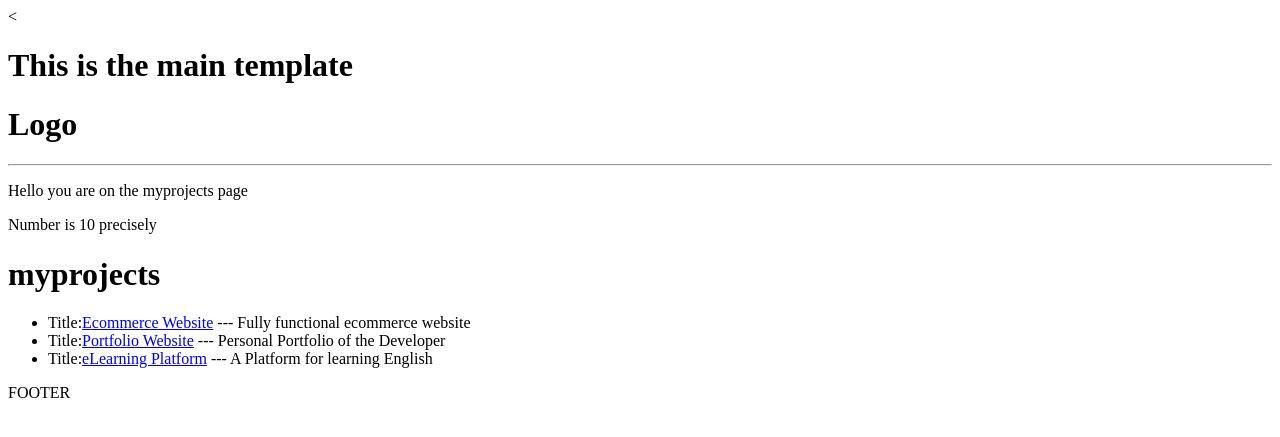
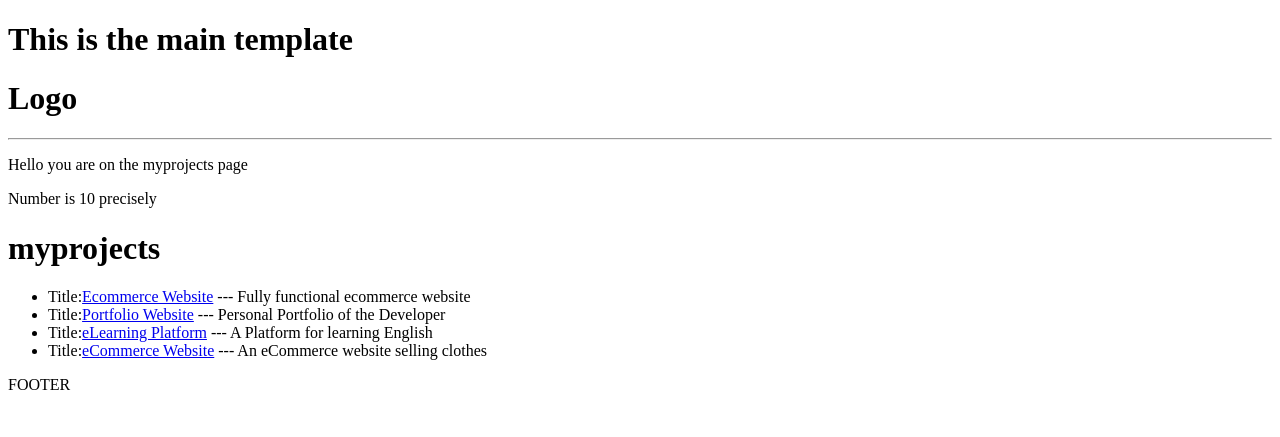
Before and after one commit to boiko88/linkedin-django, a Django app: page / in a window 1280 px wide. Shown: the top 437 px of the page. Run offline with Django 4.2, Linux system fonts and the light colour scheme.

Commit message:
fixed a bug with an unwanted < and added the eCommerce url

```diff
--- a/myprojects/views.py
+++ b/myprojects/views.py
@@ -21,6 +21,13 @@ projectsList = [
 
     },
 
+    {
+     'id': '4',
+     'title': 'eCommerce Website',
+     'description': 'An eCommerce website selling clothes',
+
+    },
+
 ]
 
 
--- a/templates/main.html
+++ b/templates/main.html
@@ -1,4 +1,4 @@
-<<!DOCTYPE html>
+<!DOCTYPE html>
 
 <html>
     <head>
```
